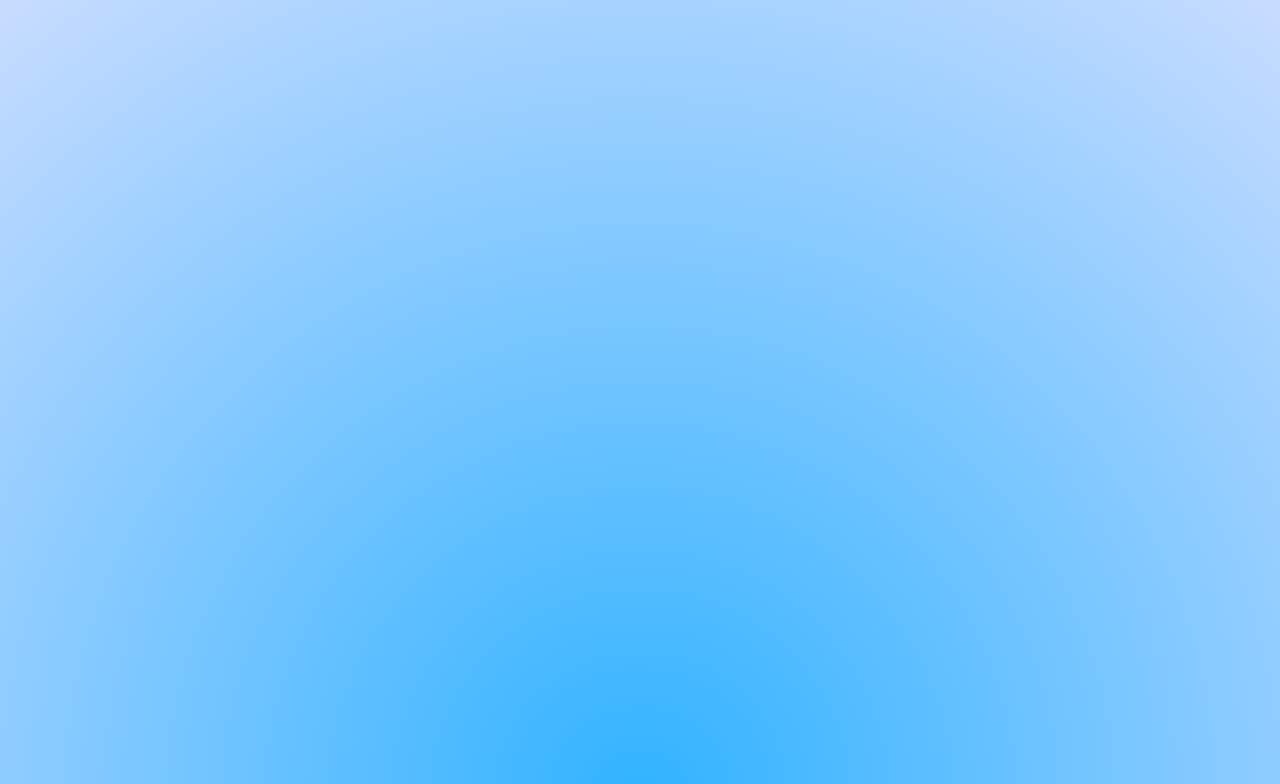
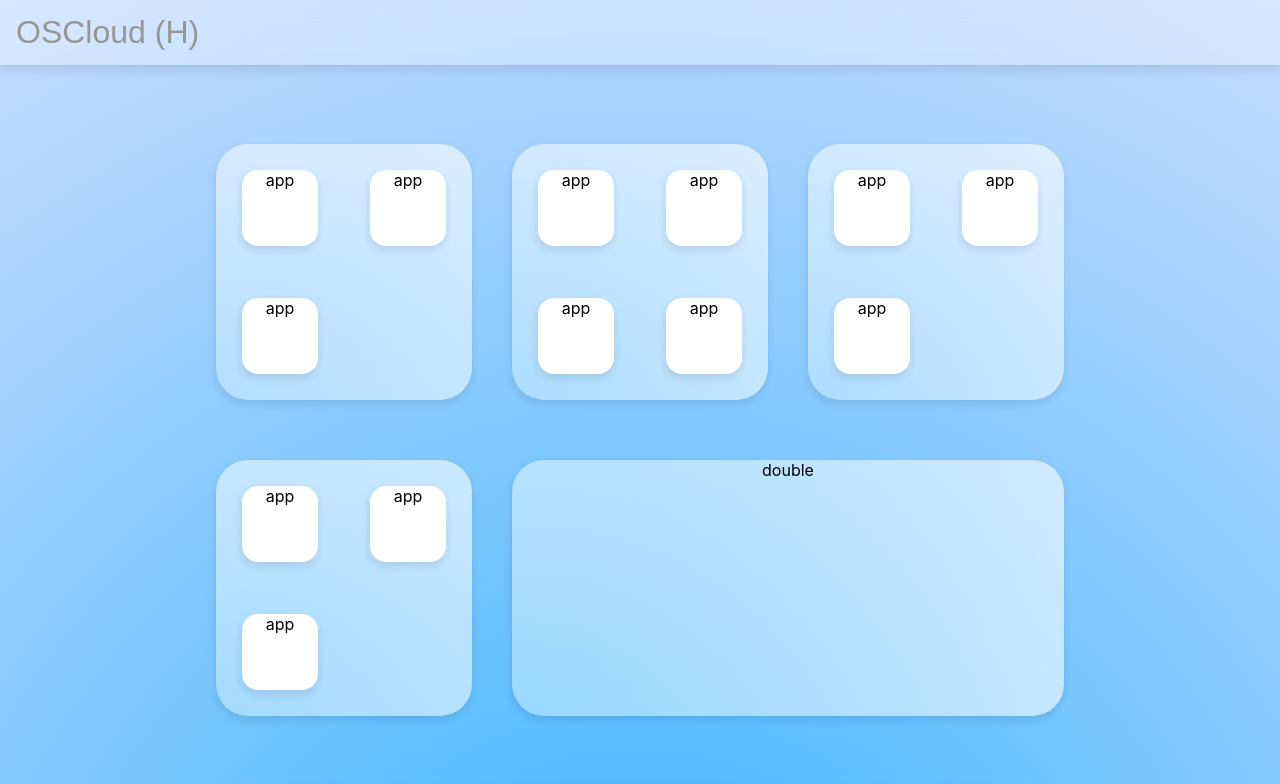
Before and after one commit to axel-denis/OSCloud, a React (Vite) app: page /Home in a window 1280 px wide. Before the commit this address had no page. Shown: the top 784 px of the page. Built offline with nearby package versions, Linux system fonts and the light colour scheme.

Commit message:
refactor: removed useless parts of code that were made for the old router, to help reconstruction on the bug/transitions branch with CustomRouter

```diff
--- a/src/App.tsx
+++ b/src/App.tsx
@@ -5,7 +5,7 @@ import { BrowserRouter, Routes, Route } from "react-router-dom";
 import HomePage from './HomePage/HomePage';
 import PhotosPage from './PhotosPage/PhotosPage';
 import FilesPage from './FilesPage/FilesPage';
-import { UrlsHandler, UrlInfo, urlToInfo } from './UrlGestion';
+import { UrlsHandler, urlToInfo, discreetlyChangeUrlPath } from './UrlGestion';
 import CustomRouter from './CustomRouter/CustomRouter';
 
 function TestAppName(props: any) {
@@ -22,33 +22,32 @@ function TestAppName(props: any) {
 
 export default function App() {
   const [isLoggedIn, setIsLoggedIn] = React.useState<boolean>(true); //FIXME - set to false
-  const [appsState, setAppsState] = React.useState<UrlsHandler>({
-    actualUrl: {app: "Home", parameters: null},
-    nextUrl: {app: "", parameters: null}
+  const [urlsHandler, setUrlsHandler] = React.useState<UrlsHandler>({
+    actualUrl: { app: "Home", parameters: null },
+    nextUrl: { app: "", parameters: null }
   });
   console.log(urlToInfo(window.location.pathname))
   // console.log(window.location.pathname)
   // window.history.replaceState(null, "", "/pathname/goes/here")
+  React.useEffect(() => {
+    console.log("test1", window.location.pathname)
+    if (window.location.pathname === "/") {
+      discreetlyChangeUrlPath("/Home")
+    }
+    console.log("test2", window.location.pathname)
+    setUrlsHandler({
+      actualUrl: urlToInfo(window.location.pathname),
+      nextUrl: urlToInfo("")
+    })
+  }, [])
   return (
     <div className="App">
-      {/* <CustomRouter openedApps={appsState}>
-        <TestAppName appName="t1">t1</TestAppName>
-        <TestAppName appName="t2">t1</TestAppName>
-      </CustomRouter> */}
       <LoginPage isLoggedIn={isLoggedIn} setIsLoggedIn={setIsLoggedIn} />
-      <BrowserRouter>
-        <Routes>
-          <Route path="/" element={
-            <HomePage isLoggedIn={isLoggedIn} setIsLoggedIn={setIsLoggedIn} />
-          } />
-          <Route path="/photos" element={
-            <PhotosPage isLoggedIn={isLoggedIn} setIsLoggedIn={setIsLoggedIn} startAnimation={false} />
-          } />
-          <Route path="/files" element={
-            <FilesPage isLoggedIn={isLoggedIn} setIsLoggedIn={setIsLoggedIn} startAnimation={false} />
-          } />
-        </Routes>
-      </BrowserRouter>
+      <CustomRouter openedApps={urlsHandler}>
+        <HomePage appName="Home" isLoggedIn={isLoggedIn} setIsLoggedIn={setIsLoggedIn} urlsHandler={urlsHandler} setUrlsHandler={setUrlsHandler} />
+        <PhotosPage appName="Photos" isLoggedIn={isLoggedIn} setIsLoggedIn={setIsLoggedIn} startAnimation={false} urlsHandler={urlsHandler} setUrlsHandler={setUrlsHandler} />
+        <FilesPage appName="Files" isLoggedIn={isLoggedIn} setIsLoggedIn={setIsLoggedIn} startAnimation={false} urlsHandler={urlsHandler} setUrlsHandler={setUrlsHandler} />
+      </CustomRouter>
     </div>
   );
 }
--- a/src/FilesPage/FilesPage.tsx
+++ b/src/FilesPage/FilesPage.tsx
@@ -4,12 +4,15 @@ import "../WindowAnimation.css"
 import { Navigate } from "react-router-dom"
 import HomePage from '../HomePage/HomePage';
 import ProtectorOverlay from '../ProtectorOverlay/ProtectorOverlay';
-
+import { transitionToUrl, UrlsHandler } from '../UrlGestion';
 
 interface Props {
+  appName: string;
   isLoggedIn: boolean;
   setIsLoggedIn: Function;
   startAnimation: boolean;
+  urlsHandler: UrlsHandler;
+  setUrlsHandler: React.Dispatch<React.SetStateAction<UrlsHandler>>;
 }
 type AnimationStates = "intro" | "inter";
 
--- a/src/HomePage/HomePage.tsx
+++ b/src/HomePage/HomePage.tsx
@@ -6,10 +6,14 @@ import "./HomePage.css"
 import MobileAppLayout from "./MobileAppLayout";
 import FilesPage from "../FilesPage/FilesPage";
 import ProtectorOverlay from "../ProtectorOverlay/ProtectorOverlay";
+import { UrlsHandler, transitionToUrl } from "../UrlGestion";
 
 interface Props {
+  appName: string;
   isLoggedIn: boolean;
   setIsLoggedIn: Function;
+  urlsHandler: UrlsHandler;
+  setUrlsHandler: React.Dispatch<React.SetStateAction<UrlsHandler>>;
 }
 type AnimationStates = "intro" | "inter" | "outro"; // virer outro ?
 
@@ -20,16 +24,10 @@ export default function HomePage(props: Props) {
   const [isMobile, setIsMobile] = React.useState(window.matchMedia("(max-width: 34.5rem)").matches);
 
   function launchPhotosPage() {
-    setPhotosPageStartAnimation(true);
-    setTimeout(() => {
-      setPhotosPageStartAnimation("redirect");
-    }, 1000);
+    transitionToUrl(props.urlsHandler, props.setUrlsHandler, "/Photos", 1000);
   }
   function launchFilesPage() {
-    setFilesPageStartAnimation(true);
-    setTimeout(() => {
-      setFilesPageStartAnimation("redirect");
-    }, 1000);
+    transitionToUrl(props.urlsHandler, props.setUrlsHandler, "/Files", 1000);
   }
 
   React.useEffect(() => {
@@ -42,19 +40,12 @@ export default function HomePage(props: Props) {
 
   return (
     <>
-      {photosPageStartAnimation || filesPageStartAnimation ? <ProtectorOverlay /> : null}
-      {photosPageStartAnimation === true ? <PhotosPage isLoggedIn={props.isLoggedIn} setIsLoggedIn={props.setIsLoggedIn} startAnimation={true} /> : null}
-      {photosPageStartAnimation === "redirect" ? <Navigate to="/photos" /> : null}
-
-      {filesPageStartAnimation === true ? <FilesPage isLoggedIn={props.isLoggedIn} setIsLoggedIn={props.setIsLoggedIn} startAnimation={true} /> : null}
-      {filesPageStartAnimation === "redirect" ? <Navigate to="/files" /> : null}
-
       <div className="banner">
         <h1 className="h1HomePage" onClick={() => {
           props.setIsLoggedIn(false);
           setAnimationState("outro");
           setTimeout(() => setAnimationState("intro"), 1100)
-        }}>OSCloud</h1>
+        }}>OSCloud (H)</h1>
       </div>
       <div className="centerContent">
         <div className={"widgetAera " + animationState}>
--- a/src/PhotosPage/PhotosPage.tsx
+++ b/src/PhotosPage/PhotosPage.tsx
@@ -4,46 +4,31 @@ import "../WindowAnimation.css"
 import { Navigate } from "react-router-dom"
 import HomePage from '../HomePage/HomePage';
 import ProtectorOverlay from '../ProtectorOverlay/ProtectorOverlay';
-
+import { transitionToUrl, UrlsHandler } from '../UrlGestion';
 
 interface Props {
+  appName: string;
   isLoggedIn: boolean;
   setIsLoggedIn: Function;
   startAnimation: boolean;
+  urlsHandler: UrlsHandler;
+  setUrlsHandler: React.Dispatch<React.SetStateAction<UrlsHandler>>;
 }
 type AnimationStates = "intro" | "inter";
 
 export default function PhotosPage(props: Props) {
-  const [animationState, setAnimationState] = React.useState<AnimationStates>(props.startAnimation ? "intro" : "inter");
-  const [redirect, setRedirect] = React.useState<boolean | "waiting">(false);
   const [isMobile, setIsMobile] = React.useState(window.matchMedia("(max-width: 34.5rem)").matches);
 
   React.useEffect(() => {
     window.addEventListener("resize", () => setIsMobile(window.matchMedia("(max-width: 34.5rem)").matches));
-    if (props.isLoggedIn) {
-      setAnimationState("inter")
-    }
   }, [props.isLoggedIn])
-
-  React.useEffect(() => {
-    if (props.startAnimation) {
-      setAnimationState("inter");
-    }
-  }, [props.startAnimation])
 
   return (
     <>
-      {redirect !== false ? <ProtectorOverlay /> : null}
-      {redirect === "waiting" ? <HomePage isLoggedIn={props.isLoggedIn} setIsLoggedIn={props.setIsLoggedIn} /> : null}
-      {redirect === true ? <Navigate to="/" /> : null}
-      <div className={'photosAppBackground windowAnimation ' + animationState} style={{ zIndex: props.startAnimation ? 2 : "" }} >
+      <div className={'photosAppBackground windowAnimation ' + 'inter'} style={{ zIndex: props.startAnimation ? 2 : "" }} >
         <div className="banner">
           <h1 className="h1HomePage" onClick={() => {
-            setRedirect("waiting")
-            setAnimationState("intro");
-            setTimeout(() => {
-              setRedirect(true);
-            }, 1100)
+            transitionToUrl(props.urlsHandler, props.setUrlsHandler, "/Home", 1100);
           }}>OSCloud:Photos</h1>
         </div>
         <div className='leftPannel'>
--- a/src/UrlGestion.ts
+++ b/src/UrlGestion.ts
@@ -9,7 +9,24 @@ export interface UrlsHandler {
 }
 
 export function urlToInfo(url: string): UrlInfo {
+  if (url == "") {
+    return { app: "", parameters: null }
+  }
+  if (url === "/") {
+    return { app: "Home", parameters: null }
+  }
   while (url[0] === '/') url = url.substring(1);
   const splitted = url.split("/");
   return {app: splitted[0], parameters: splitted.slice(1)};
 }
+
+export function transitionToUrl(handler: UrlsHandler, setHandler: React.Dispatch<React.SetStateAction<UrlsHandler>>, newUrl: string, duration: number) {
+  setHandler({...handler, nextUrl: urlToInfo(newUrl)});
+  setTimeout(() => {
+    setHandler({actualUrl: urlToInfo(newUrl), nextUrl: urlToInfo("")});
+  }, duration);
+}
+
+export function discreetlyChangeUrlPath(path: string) {
+  window.history.replaceState(null, "", path)
+}
```
